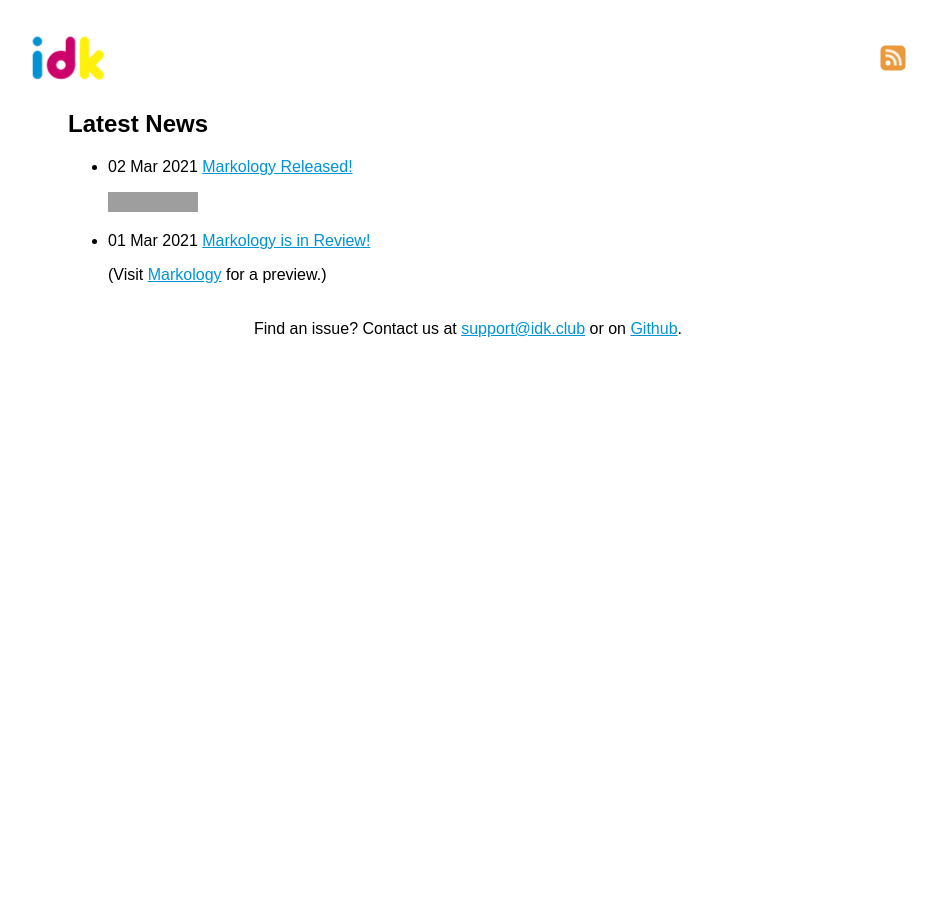
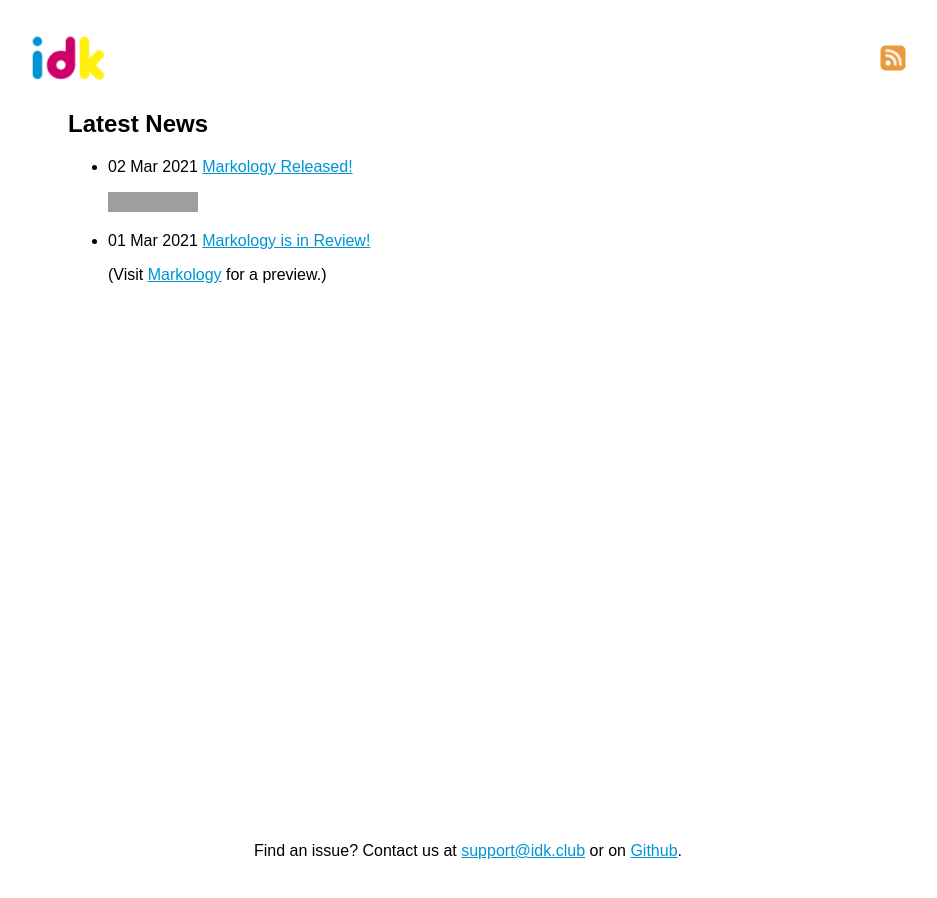
Before and after one commit to idkclub/idk.club, a Jekyll site: the page built from index.md, in a window 1280 px wide. Shown: the whole page, without its empty margins (172-1109 px from the left). Built offline with Jekyll 4.4.1, drawn with Linux system fonts in a browser that asks for light colours; our own code applies the rules of GitHub Pages for plain Markdown files; grey boxes are pictures that could not be loaded.

Commit message:
Add height to html

```diff
--- a/assets/style.css
+++ b/assets/style.css
@@ -5,6 +5,7 @@
 html {
   color-scheme: dark light;
   font-family: sans-serif;
+  height: -webkit-fill-available;
 }
 
 a {
```
